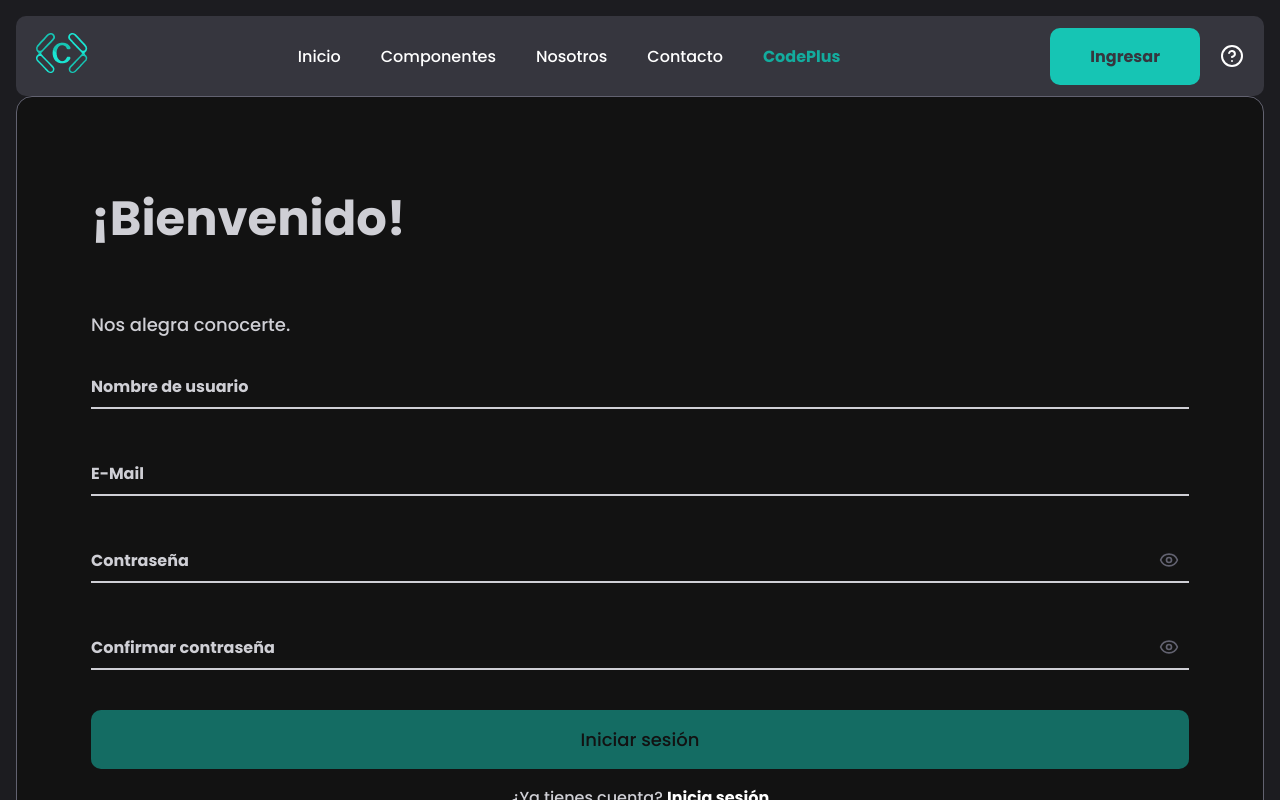
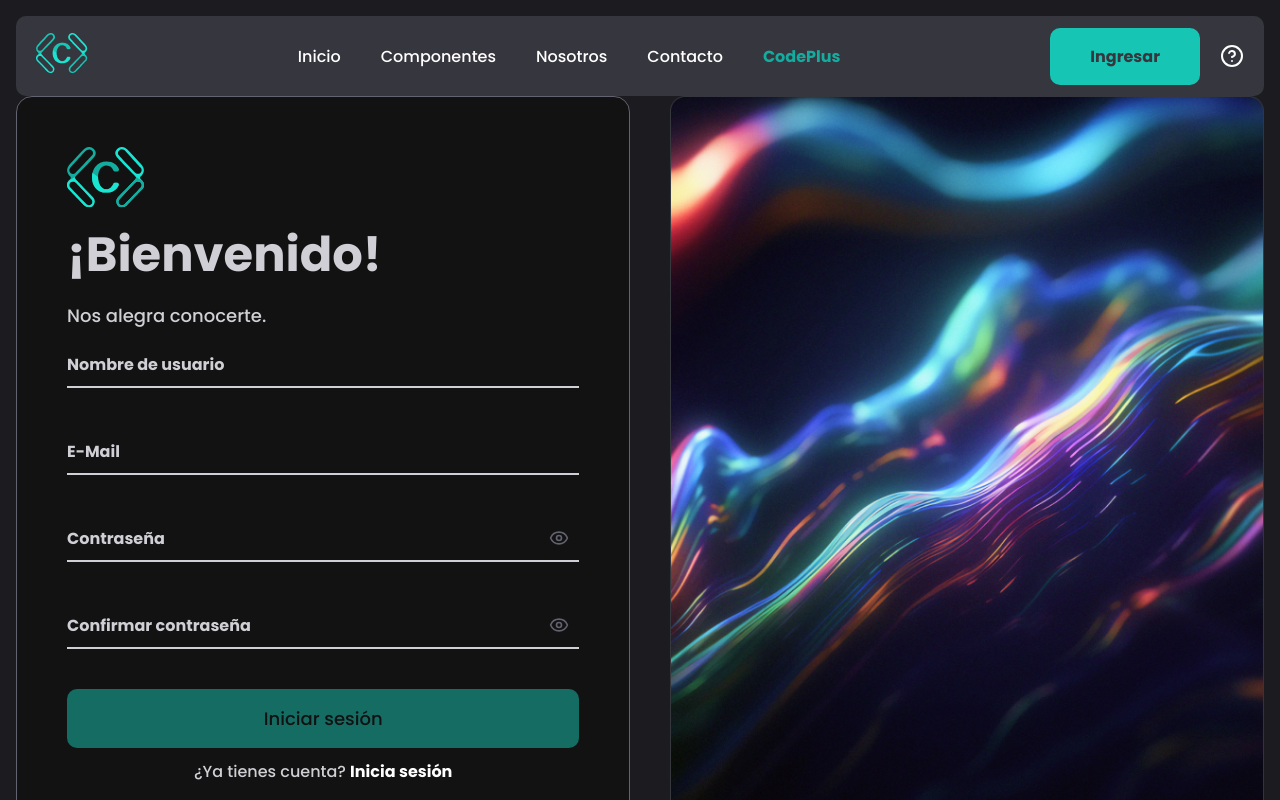
Before and after one commit to No-Country-simulation/s17-01-ft-node-react, a Next.js app in the folder frontend/: page /signup in a window 1280 px wide. Shown: the top 800 px of the page. Built offline with nearby package versions, Linux system fonts and the light colour scheme.

Commit message:
FEAT: SignUpForm

```diff
--- a/frontend/app/Auth/register/page.tsx
+++ b/frontend/app/Auth/register/page.tsx
@@ -1,5 +1,5 @@
 "use client";
-import { Register } from "@/components";
+import { SignupForm } from "@/components";
 import styles from "./styles.module.css";
 
 
@@ -7,7 +7,7 @@ export default function RegisterPage() {
 
     return (
         <div className={styles.page}>
-            <Register/>
+            <SignupForm/>
         </div>
     )
 };
--- a/frontend/app/signup/page.tsx
+++ b/frontend/app/signup/page.tsx
@@ -1,12 +1,17 @@
 "use client";
 import styles from "./styles.module.css";
 import { SignupForm } from "@/components";
+import Image from "next/image";
+import signupImage from "@/public/images/signup_image.png";
 
 export default function Page() {
 
     return (
         <div className={styles.page}>
             <SignupForm/>
+            <div className={styles.image_container}>
+                <Image src={signupImage} alt="signup_image.png" style={{width: "100%", height: "100%"}}/>
+            </div>
         </div>
     )
 };
--- a/frontend/app/signup/styles.module.css
+++ b/frontend/app/signup/styles.module.css
@@ -0,0 +1,12 @@
+.page {
+    width: 100%;
+    height: 100%;
+    max-height: 800px;
+    display: flex;
+    justify-content: center;
+    gap: 40px;
+}
+.image_container {
+    width: auto;
+    max-height: 100%;
+}
--- a/frontend/components/signup-form/index.tsx
+++ b/frontend/components/signup-form/index.tsx
@@ -4,6 +4,8 @@ import { useSignUpForm } from "@/hooks";
 import { Button, Inputs } from "@/ui-atoms";
 import Link from "next/link";
 import { useState } from "react";
+import MainLogo from "@/assets/logos/MainLogo";
+
 export function SignupForm() {
     const {form, setForm, missing, setMissing, error, setError} = useSignUpForm();
     const [disabled, setDisabled] = useState<boolean>(false);
@@ -33,6 +35,7 @@ export function SignupForm() {
     }
     return (
         <div className={styles.container}>
+            <MainLogo/>
             <h1 className={styles.title}>¡Bienvenido!</h1>
             <h4 className={styles.subtitle}>Nos alegra conocerte.</h4>
             <form className={styles.form} onInvalid={handleInvalid} onSubmit={handleSubmit}>
--- a/frontend/components/signup-form/styles.module.css
+++ b/frontend/components/signup-form/styles.module.css
@@ -1,7 +1,8 @@
 .container {
     display: flex;
     flex-direction: column;
-    padding: 54px 74px;
+    justify-content: space-between;
+    padding: 50px;
     border: 1px solid var(--neutral-5);
     border-radius: 16px;
     background: var(--color-neutral);
@@ -9,13 +10,15 @@
     font-weight: normal;
 }
 .title {
-    font-weight: 600;
+    font-weight: bold;
     font-size: 48px;
+    margin: 0;
 }
 .subtitle {
     font-weight: normal;
     font-size: 18px;
     color: var(--neutral-3);
+    margin: 0;
 }
 .form {
     display: flex;
@@ -24,6 +27,7 @@
 }
 .login {
     text-align: center;
+    margin: 0;
 }
 .login_link {
     text-decoration: none;
@@ -32,6 +36,7 @@
 }
 .terms {
     text-align: center;
+    margin: 0;
 }
 .terms_link {
     color: var(--neutral-1);
```
Also changed, not shown: frontend/public/images/signup_image.png (added).
